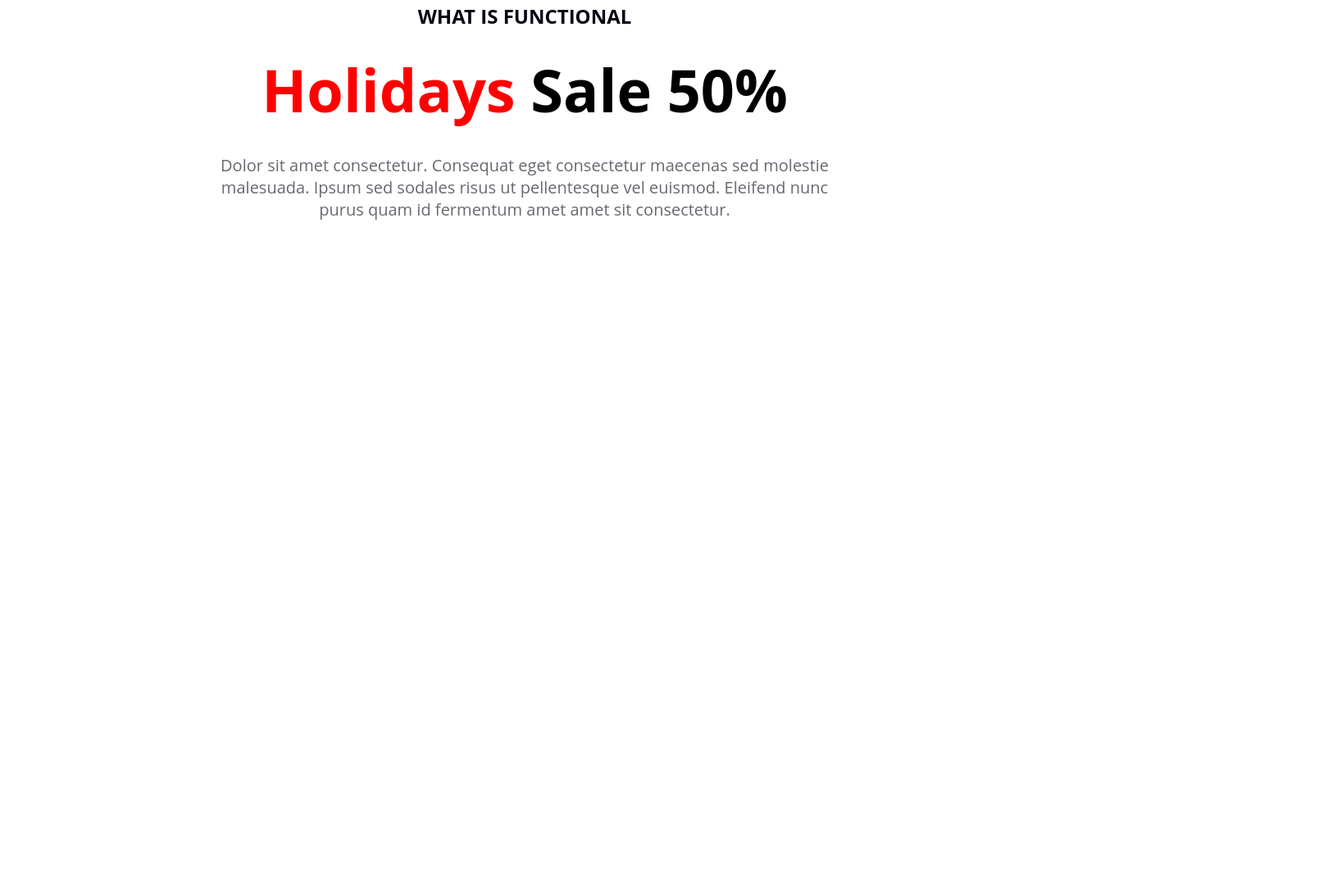
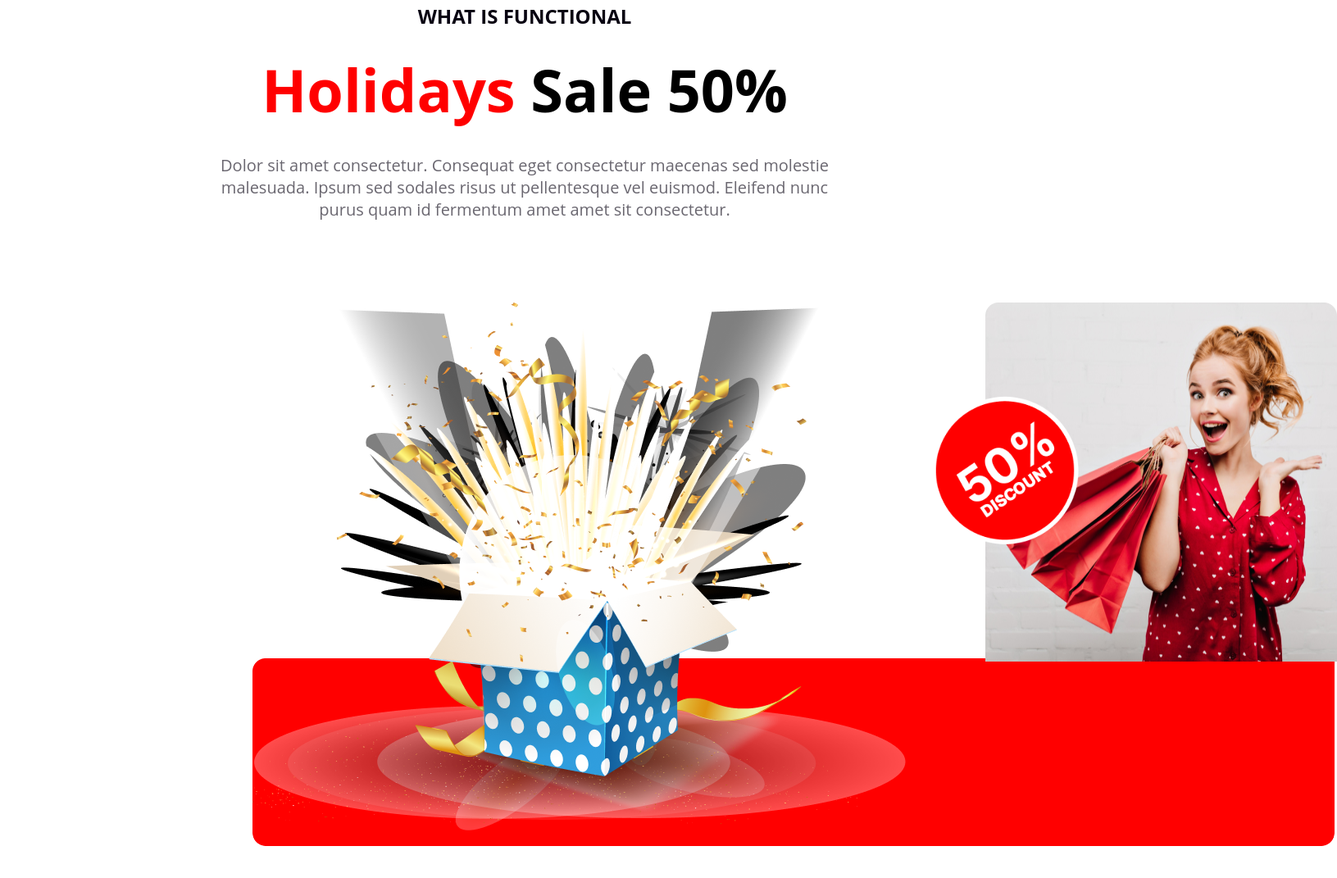
Before and after one commit to farhan12121/B9-A1-New-Dream, a plain HTML site: page index.html in a window 1280 px wide. Shown: the part 3281-4352 px from the top of the page at 82% size, 1631 px wide, since content can reach past the window. Before the commit the page ends 3620 px from the top, so only its background shows below. Drawn offline with Linux system fonts and the light colour scheme.

Commit message:
img section

```diff
--- a/assinment/style.css
+++ b/assinment/style.css
@@ -139,43 +139,80 @@
     padding: 50px;
     margin-right: 120px;
 }
-.best3{
+
+.best3 {
     text-align: left;
 }
-.best3>h2{
+
+.best3>h2 {
     color: #F00;
     font-size: 48px;
 
 }
-.best3>p{
+
+.best3>p {
     color: rgba(7, 2, 17, 0.60);
     font-size: 20px;
     width: 276px;
     line-height: 32px;
 }
+
 /* what is Functional; */
-.what{
+.what {
     text-align: center;
     margin-top: 120px;
     margin-bottom: 70px;
     margin-left: 260px;
     margin-right: 260px;
 }
-.what>h3{
+
+.what>h3 {
     color: #070211;
     font-size: 24px;
 }
-.what>h1{
+
+.what>h1 {
     font-size: 72px;
     margin-top: 15px;
     margin-bottom: 30px;
 }
-.what>h1>span{
+
+.what>h1>span {
     color: #F00;
 }
-.what>p{
+
+.what>p {
     color: rgba(7, 2, 17, 0.60);
     text-align: center;
     font-size: 20px;
     font-weight: 500;
 }
+
+/* image section */
+.img1 {
+    display: block;
+    display: flex;
+    background-image: url('../images/Rectangle\ 2.png');
+    width: 1320px;
+    background-repeat: no-repeat;
+    background-position: bottom;
+    border-radius: 16px 0px 16px 16px;
+    margin-top: 100px;
+    margin-bottom: 100px;
+    margin-right: 140px;
+    margin-left: 300px;
+}
+
+.img2 {
+    margin-top: 80px;
+    margin-left: -530px;
+    width: 250px;
+    height: 250px;
+
+}
+
+.img3 {
+    margin-left: 97px;
+    margin-bottom: 225px;
+
+}
--- a/index.html
+++ b/index.html
@@ -1,11 +1,13 @@
 <!DOCTYPE html>
 <html lang="en">
+
 <head>
     <meta charset="UTF-8">
     <meta name="viewport" content="width=device-width, initial-scale=1.0">
     <title>B9-A1-Assinment</title>
     <link rel="stylesheet" href="assinment/style.css">
 </head>
+
 <body>
     <header class="banner-sec">
         <div class="banner">
@@ -36,7 +38,8 @@
             <div class="best1">
                 <h3>NEW BEST OFFER</h3>
                 <h2>Coming Soon</h2>
-                <p>Dolor sit amet consectetur. Consequat eget consectetur maecenas sed molestie malesuada. Ipsum sed sodales risus ut pellentesque vel euismod. </p>
+                <p>Dolor sit amet consectetur. Consequat eget consectetur maecenas sed molestie malesuada. Ipsum sed
+                    sodales risus ut pellentesque vel euismod. </p>
             </div>
             <div class="best2">
                 <img src="images/Ellipse 1.png" alt="">
@@ -49,18 +52,26 @@
             </div>
         </div>
         <div>
-           <div class="what">
-            <h3>WHAT IS FUNCTIONAL</h3>
-            <h1><span>Holidays</span> Sale 50%</h1>
-            <p>Dolor sit amet consectetur. Consequat eget consectetur maecenas sed molestie malesuada. Ipsum sed sodales risus ut pellentesque vel euismod. Eleifend nunc purus quam id fermentum amet amet sit consectetur.</p>
-           </div>
+            <div class="what">
+                <h3>WHAT IS FUNCTIONAL</h3>
+                <h1><span>Holidays</span> Sale 50%</h1>
+                <p>Dolor sit amet consectetur. Consequat eget consectetur maecenas sed molestie malesuada. Ipsum sed
+                    sodales risus ut pellentesque vel euismod. Eleifend nunc purus quam id fermentum amet amet sit
+                    consectetur.</p>
+            </div>
 
         </div>
+        <div>
+            <div class="img1">
+                <img src="images/Group 75.png"><img class="img3" src="images/Rectangle 1.png" alt=""><img class="img2" src="images/Group 44.png" alt="">
+            </div>
 
+        </div>
 
     </main>
     <footer>
 
     </footer>
 </body>
+
 </html>
```
